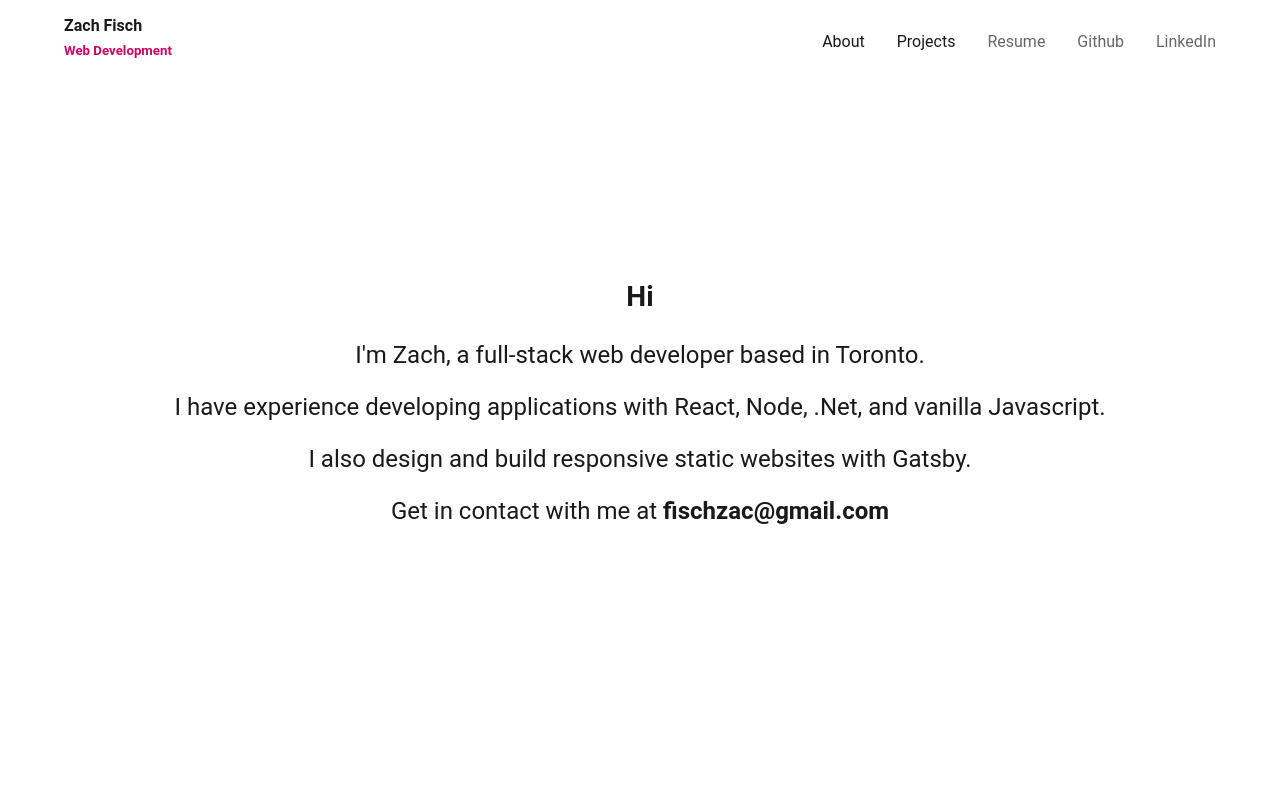
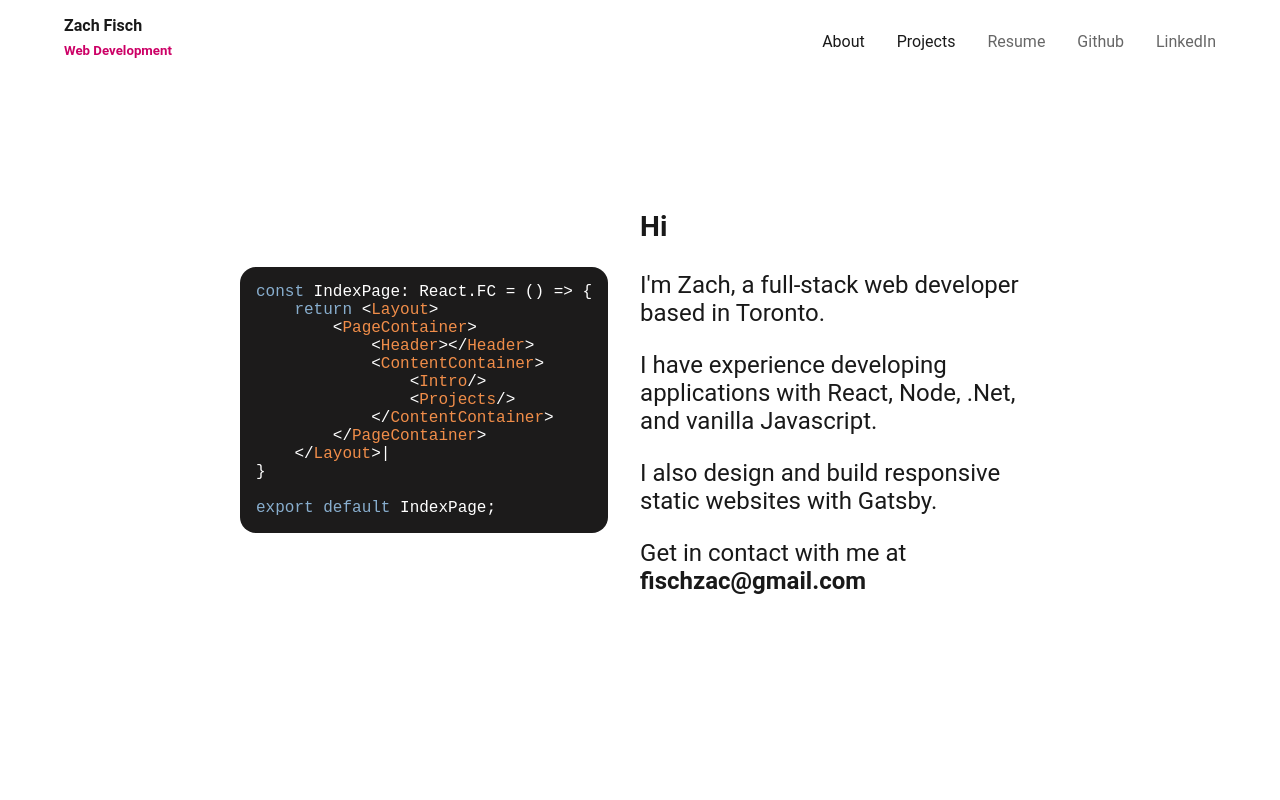
Before and after one commit to fischz/zachfisch.com, a Gatsby site: page / in a window 1280 px wide. Shown: the top 800 px of the page. Built offline with nearby package versions, Linux system fonts and the light colour scheme; Gatsby itself is replaced by a stand-in of ours.

Commit message:
updated hero section

```diff
--- a/package.json
+++ b/package.json
@@ -29,6 +29,7 @@
     "react-dom": "^17.0.1",
     "react-helmet": "^6.1.0",
     "react-reveal": "^1.2.2",
+    "react-syntax-highlighter": "^15.4.3",
     "styled-components": "^5.2.1"
   },
   "devDependencies": {
--- a/src/components/intro/Intro.tsx
+++ b/src/components/intro/Intro.tsx
@@ -1,14 +1,33 @@
 import { StaticImage } from 'gatsby-plugin-image'
 import React from 'react'
 import { Section } from '../../shared.styles'
-import { IntroContainer } from './intro.styles'
+import { CodeBlock, IntroContainer, Row } from './intro.styles'
 import { Fade } from 'react-reveal'
-import Header from '../header/Header'
+import SyntaxHighlighter from 'react-syntax-highlighter';
+import stackoverflowdark from 'react-syntax-highlighter/dist/esm/styles/hljs/stackoverflow-dark.js'
 
 
 const Intro: React.FC = () => {
     return <Section>
         <IntroContainer>
+            <Row>
+            <CodeBlock>
+            <SyntaxHighlighter language='typescript' style={stackoverflowdark} customStyle={{margin: 0, borderRadius: '1rem', padding:'1rem'}}>
+                {`const IndexPage: React.FC = () => {
+    return <Layout>
+        <PageContainer>
+            <Header></Header>
+            <ContentContainer>
+                <Intro/>
+                <Projects/>
+            </ContentContainer>
+        </PageContainer>
+    </Layout>|
+}
+
+export default IndexPage;`}
+            </SyntaxHighlighter>
+            </CodeBlock>
             <Fade down>
             <div>
                 <h3>Hi</h3>
@@ -28,6 +47,7 @@ const Intro: React.FC = () => {
                 </div>
             </div>
             </Fade>
+            </Row>
         </IntroContainer>
     </Section>
 }
--- a/src/components/intro/intro.styles.ts
+++ b/src/components/intro/intro.styles.ts
@@ -2,12 +2,43 @@ import { StaticImage } from 'gatsby-plugin-image'
 import styled from 'styled-components'
 
 export const IntroContainer = styled.div`
-    height: 100vh;
+    min-height: 100vh;
+    display: flex;
+    flex-direction: row;
+    align-items: center;
+    justify-content: center;
+    text-align: left;
+    padding: ${props => props.theme.padding.m};
+    font-size: 1.5em;
+    background: ${props => props.theme.colors.background};
+    padding: 2rem;
+    @media screen and (max-width: 576px) {
+        text-align: center;
+    }
+`
+
+export const Row = styled.div`
+    display: flex;
+    max-width: 800px;
+    margin: auto;
+
+    @media screen and (max-width: 576px) {
+        flex-direction: column;
+    }
+`
+
+export const CodeBlock = styled.div`
+    width: auto;
+    height: auto;
+    flex: 0 0 auto;
     display: flex;
     flex-direction: column;
     justify-content: center;
-    text-align: center;
-    padding: ${props => props.theme.padding.m};
-    font-size: 1.5em;
-    background: ${props => props.theme.colors.background};
+    overflow: hidden;
+    margin-right: 2rem;
+    font-size: 1rem;
+    text-align: left;
+    @media screen and (max-width: 576px) {
+        display: none;
+    }
 `
--- a/src/pages/index.tsx
+++ b/src/pages/index.tsx
@@ -8,11 +8,8 @@ import Projects from '../components/projects/Projects'
 
 
 export const PageContainer = styled.div`
-    @media screen and (max-width: 576px) {
         display: flex;
         flex-direction: column;
-        text-align: center;
-    }
 `
 
 export const ContentContainer = styled.div`
```
Also changed, not shown: static/code.svg (added), static/laptop.svg (added), 1 other file.
